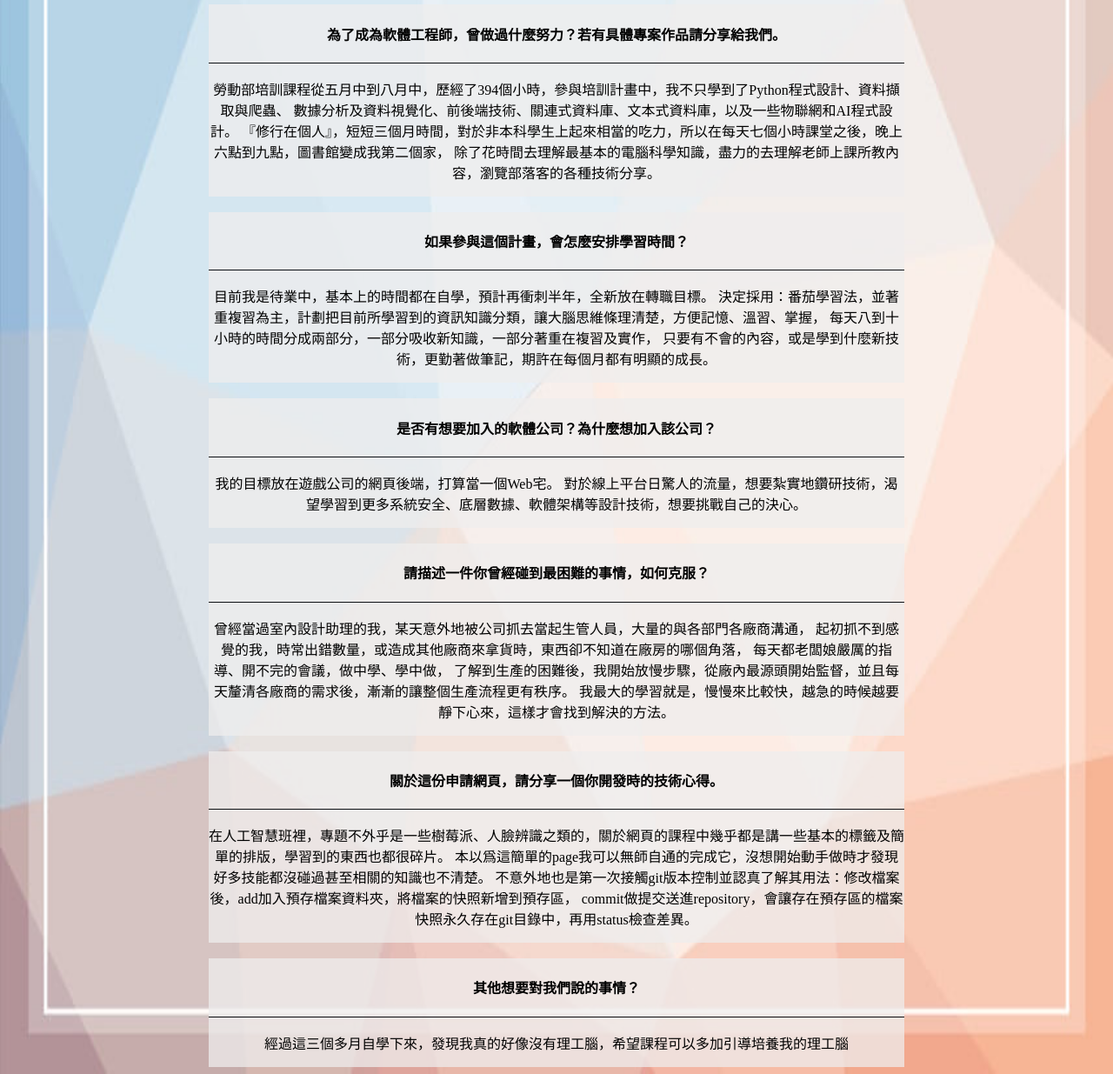
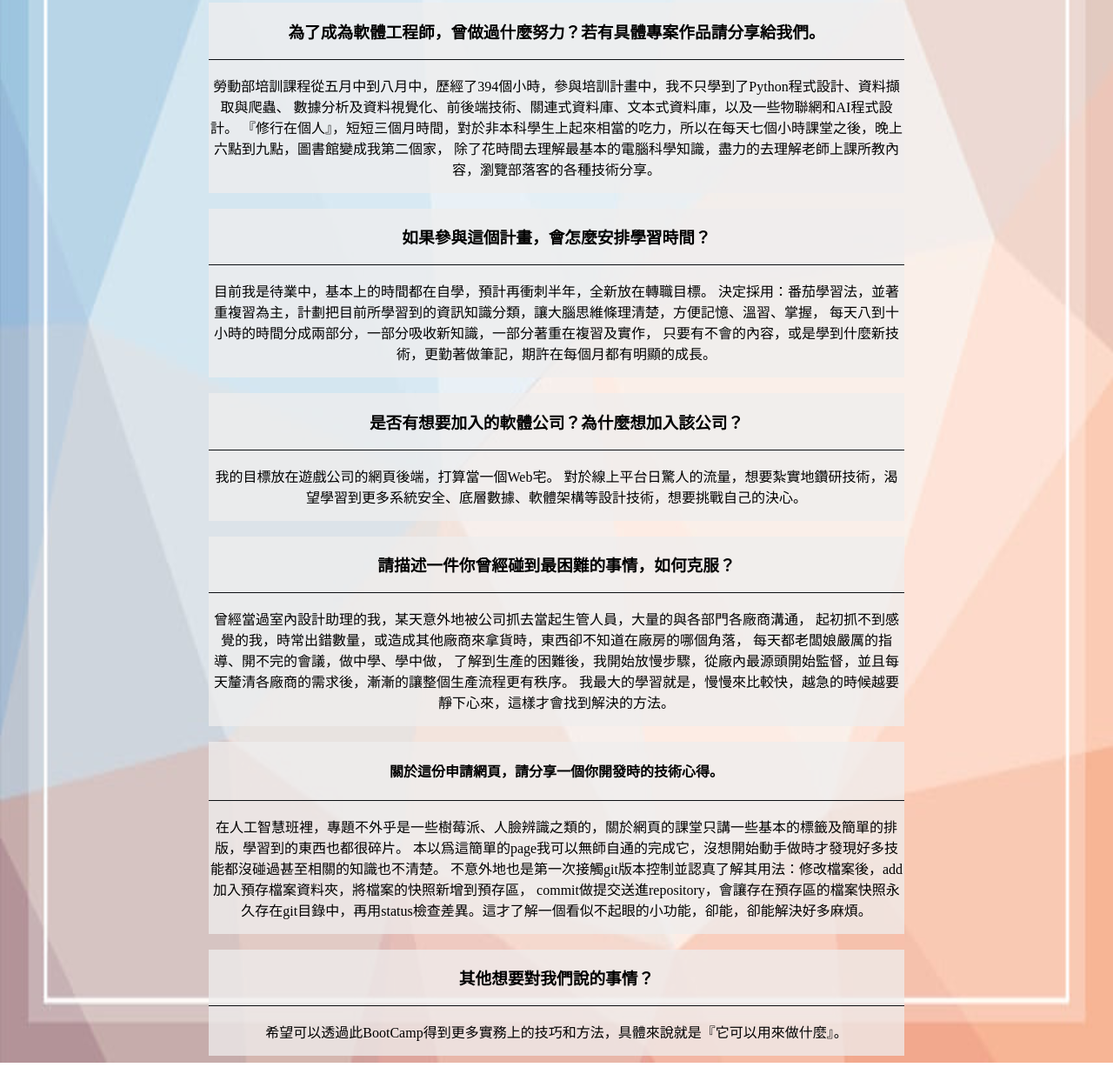
Before and after one commit to hsiaofang/hsiaofang.github.io, a plain HTML site: page index.html in a window 1280 px wide. Shown: the part 364-1599 px from the top of the page at 87% size. Drawn offline with Linux system fonts and the light colour scheme.

Commit message:
Update index.html

```diff
--- a/index.html
+++ b/index.html
@@ -44,18 +44,18 @@
 <body class="body">
         <div class="fiexd-header"><span><h1> WeHelp申請書 </h1><span></div><br>
         <div class="box">
-            <h4 >兩百字內的個人簡介</h4>
+            <h3 >兩百字內的個人簡介</h3>
             <div class="link-top"></div>
             <p>『這輩子不做，一定會後悔！』我是阮筱芳，一個文科生，即將奔三的我一路走來也是跌跌撞撞。
                 弘光科技大學應用英語系畢業後，進入職場近五年的時間，接觸過百貨零售業、博弈產業，各種服務業後，
                 2022年初，我認真開始思考這些真的是我想要的嗎？心中湧上一股具體的慾望--不行，我一定要學點新東西。
-                半年後，得知有職訓補助的課程後，沒有猶豫地去上了『人工智慧物聯網與商業數據技術班』，
+                得知有職訓補助的課程後，沒有猶豫地去上了『人工智慧物聯網與商業數據技術班』，
                 完全沒接觸過的東西對我來說是痛苦的，但也好在身邊有朋友可以幫助我，我漸漸的開始對程式語言感到好奇。
                 就這樣我開始了三個月的課程，以及瘋狂地瀏覽104銀行看職缺、找線上資源補我的未知領域的好奇，更堅定我的目標：後端工程師。</p>
         </div><br>
 
         <div class="box ">
-            <h4>為了成為軟體工程師，曾做過什麼努力？若有具體專案作品請分享給我們。</h4>
+            <h3>為了成為軟體工程師，曾做過什麼努力？若有具體專案作品請分享給我們。</h3>
             <div class="link-top"></div>
             <p>勞動部培訓課程從五月中到八月中，歷經了394個小時，參與培訓計畫中，我不只學到了Python程式設計、資料擷取與爬蟲、
                 數據分析及資料視覺化、前後端技術、關連式資料庫、文本式資料庫，以及一些物聯網和AI程式設計。
@@ -64,7 +64,7 @@
         </div><br>
 
         <div class="box">
-            <h4>如果參與這個計畫，會怎麼安排學習時間？</h4>
+            <h3>如果參與這個計畫，會怎麼安排學習時間？</h3>
             <div class="link-top"></div>
             <p>目前我是待業中，基本上的時間都在自學，預計再衝刺半年，全新放在轉職目標。
                 決定採用：番茄學習法，並著重複習為主，計劃把目前所學習到的資訊知識分類，讓大腦思維條理清楚，方便記憶、溫習、掌握，
@@ -73,14 +73,14 @@
         </div><br>
 
         <div class="box">
-            <h4>是否有想要加入的軟體公司？為什麼想加入該公司？</h4>
+            <h3>是否有想要加入的軟體公司？為什麼想加入該公司？</h3>
             <div class="link-top"></div>
             <p>我的目標放在遊戲公司的網頁後端，打算當一個Web宅。
                 對於線上平台日驚人的流量，想要紮實地鑽研技術，渴望學習到更多系統安全、底層數據、軟體架構等設計技術，想要挑戰自己的決心。</p>
         </div><br>
 
         <div class="box">
-            <h4>請描述一件你曾經碰到最困難的事情，如何克服？</h4>
+            <h3>請描述一件你曾經碰到最困難的事情，如何克服？</h3>
             <div class="link-top"></div>
                 <p>曾經當過室內設計助理的我，某天意外地被公司抓去當起生管人員，大量的與各部門各廠商溝通，
                     起初抓不到感覺的我，時常出錯數量，或造成其他廠商來拿貨時，東西卻不知道在廠房的哪個角落，
@@ -92,19 +92,14 @@
         <div class="box">
             <h4>關於這份申請網頁，請分享一個你開發時的技術心得。</h4>
             <div class="link-top"></div>
-                <p>在人工智慧班裡，專題不外乎是一些樹莓派、人臉辨識之類的，關於網頁的課程中幾乎都是講一些基本的標籤及簡單的排版，學習到的東西也都很碎片。
+                <p>在人工智慧班裡，專題不外乎是一些樹莓派、人臉辨識之類的，關於網頁的課堂只講一些基本的標籤及簡單的排版，學習到的東西也都很碎片。
                     本以爲這簡單的page我可以無師自通的完成它，沒想開始動手做時才發現好多技能都沒碰過甚至相關的知識也不清楚。
                     不意外地也是第一次接觸git版本控制並認真了解其用法：修改檔案後，add加入預存檔案資料夾，將檔案的快照新增到預存區，
-                    commit做提交送進repository，會讓存在預存區的檔案快照永久存在git目錄中，再用status檢查差異。
-                    <!-- 當我想做 A 的時候，會遇到 A 衍生的問題，研究它、解決它，做出結果的時候，得到的是滿滿的滿足。 -->
-                    <!-- 然後想加上 B 的功能，再去研究 B，牆撞一撞，撞破了就通了。 --></p>
+                    commit做提交送進repository，會讓存在預存區的檔案快照永久存在git目錄中，再用status檢查差異。這才了解一個看似不起眼的小功能，卻能，卻能解決好多麻煩。</p>
         </div><br>
 
         <div class="box">
-            <h4>其他想要對我們說的事情？</h4>
+            <h3>其他想要對我們說的事情？</h3>
             <div class="link-top"></div>
-            <p>經過這三個多月自學下來，發現我真的好像沒有理工腦，希望課程可以多加引導培養我的理工腦</p>
+            <p>希望可以透過此BootCamp得到更多實務上的技巧和方法，具體來說就是『它可以用來做什麼』。</p>
         </div>
-
-</body>
-</html>
```
